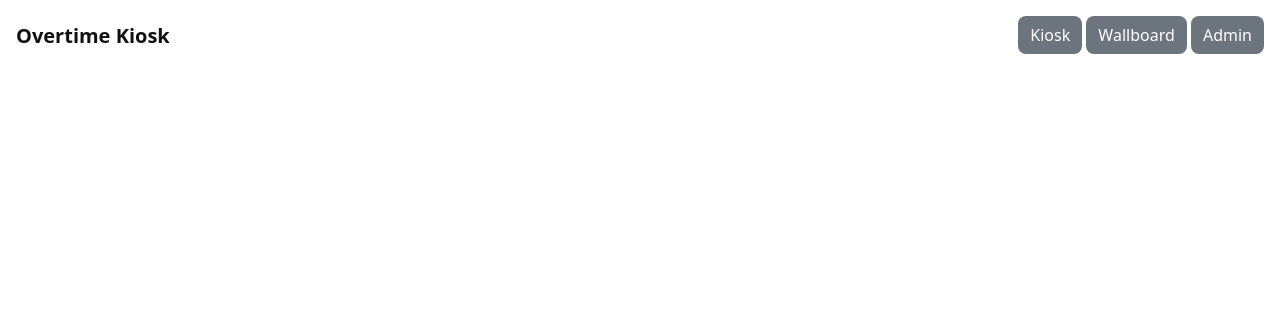
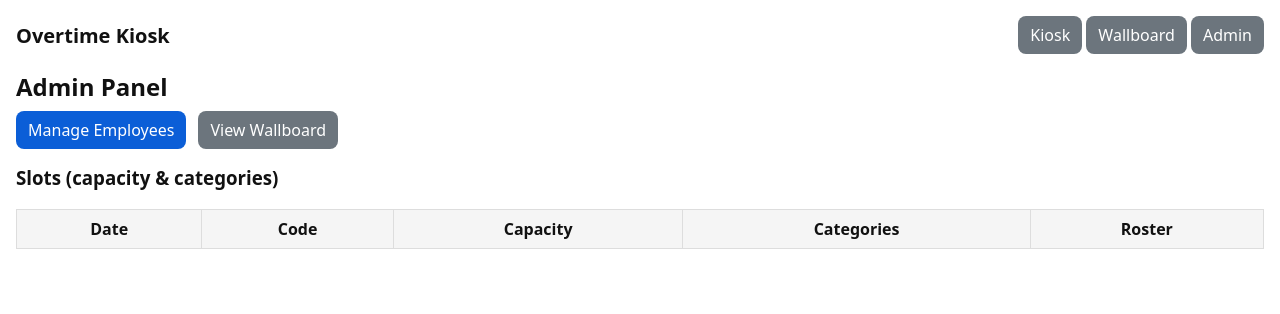
Before and after one commit to parkerwlee-cloud/Tracy-overtime-project, a Flask app: page /admin/panel in a window 1280 px wide. Shown: the top 314 px of the page. Run offline with Flask 3, Linux system fonts and the light colour scheme; the visitor is signed in with stand-in values (Sample User, id 1); data that the repository does not hold is empty; some libraries are stand-ins or nearby versions.

Commit message:
Update admin_panel.html

```diff
--- a/templates/admin_panel.html
+++ b/templates/admin_panel.html
@@ -1,2 +1,60 @@
 {% extends "_base.html" %}
-/* (same content as in Option A admin_panel.html above) */
+{% block content %}
+<h2>Admin Panel</h2>
+
+<div class="row">
+  <a class="btn" href="{{ url_for('admin_employees') }}">Manage Employees</a>
+  <a class="btn secondary" href="{{ url_for('display_wallboard') }}">View Wallboard</a>
+</div>
+
+<h3 style="margin-top:1rem">Slots (capacity & categories)</h3>
+<table>
+  <tr>
+    <th>Date</th>
+    <th>Code</th>
+    <th>Capacity</th>
+    <th>Categories</th>
+    <th>Roster</th>
+  </tr>
+
+  {% for r in rows %}
+  <tr>
+    <td>{{ r.slot_date }}</td>
+    <td>{{ r.slot_code }}</td>
+
+    <td>
+      <form method="POST" action="{{ url_for('admin_set_capacity', slot_id=r.id) }}">
+        <input type="number" name="capacity" value="{{ r.capacity }}" min="0" style="width:5rem">
+        <button class="btn" type="submit">Save</button>
+      </form>
+    </td>
+
+    <td>
+      <form method="POST" action="{{ url_for('admin_set_slot_categories', slot_id=r.id) }}">
+        <select name="categories" multiple size="4">
+          {% for c in categories %}
+            <option value="{{ c }}" {% if c in r.cats %}selected{% endif %}>{{ c }}</option>
+          {% endfor %}
+        </select>
+        <button class="btn" type="submit">Update</button>
+      </form>
+      {% if r.cats %}
+        <div class="muted" style="margin-top:.25rem">
+          Current: {% for c in r.cats %}<span class="pill">{{ c }}</span>{% endfor %}
+        </div>
+      {% endif %}
+    </td>
+
+    <td>
+      {% if roster.get(r.id) %}
+        {% for p in roster[r.id] %}
+          {{ p.name }} ({{ p.clock }}){% if p.is_second_2l %} <span class="pill">2nd 2L</span>{% endif %}<br>
+        {% endfor %}
+      {% else %}
+        <em class="muted">Empty</em>
+      {% endif %}
+    </td>
+  </tr>
+  {% endfor %}
+</table>
+{% endblock %}
```
